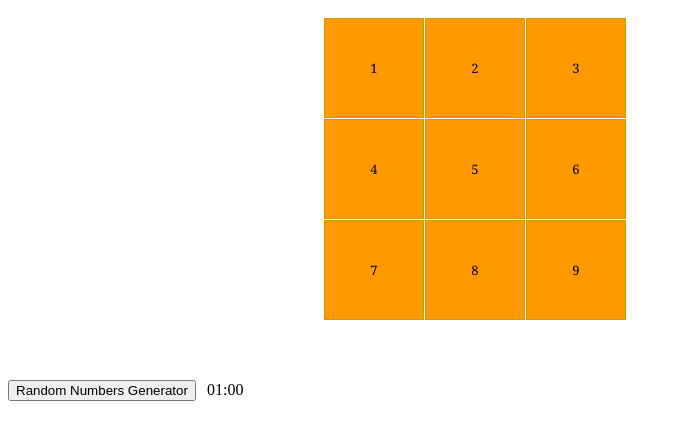
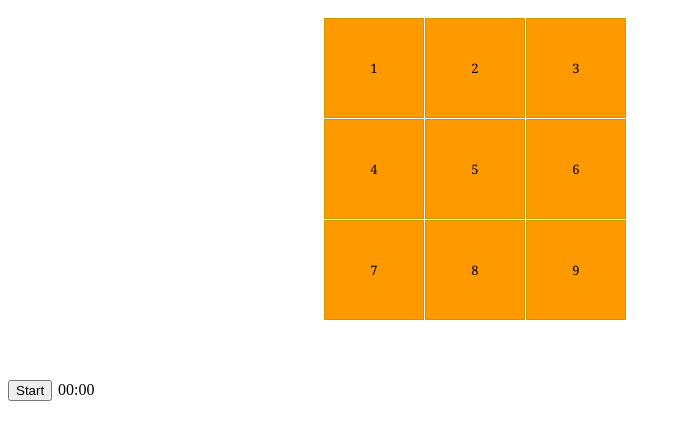
Before and after one commit to wania-khan/Task3, a plain HTML site: page index.html in a window 1280 px wide. Shown: the whole page, without its empty margins (0-681 px from the left). Drawn offline with Linux system fonts and the light colour scheme.

Commit message:
mod 4 upd

```diff
--- a/index.html
+++ b/index.html
@@ -30,7 +30,7 @@
 }
 #timer{
   width: 70px;
-  margin: -5.5% 199px;
+  margin: -5.5% 50px;
 }
 
 </style>
@@ -48,8 +48,8 @@
   <div class="grid-item" id="block8" draggable="true" ondragstart="drag(event)">8</div>
   <div class="grid-item" id="block9" draggable="true" ondragstart="drag(event)">9</div>
 </div>
-<button onclick="rand()" id="b1">Random Numbers Generator</button>
-<div id="timer">01:00</div>
+<button onclick="rand()" id="b1">Start</button>
+<div id="timer">00:00</div>
 
 <script src="index.js"></script>
 
--- a/index.js
+++ b/index.js
@@ -49,14 +49,14 @@ function checkOrder() {
         start++;
     }
     // If all blocks are in the correct order, stop the timer and display alert
-    clearInterval(timerInterval);
+    clearInterval(timer);
     alert("Congratulations, you won!");
 }
 
 // Module 4:
 let timer;
 function startTimer() {
-    let sec = 60;
+    let sec = 15;
     const timerDisplay = document.getElementById('timer');
     timerDisplay.textContent = format(sec);
 
```
